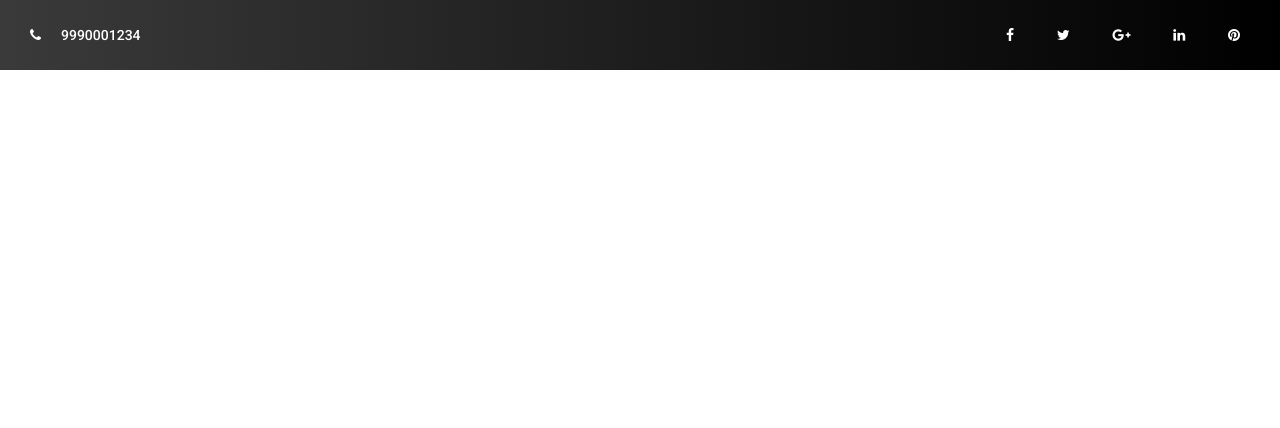
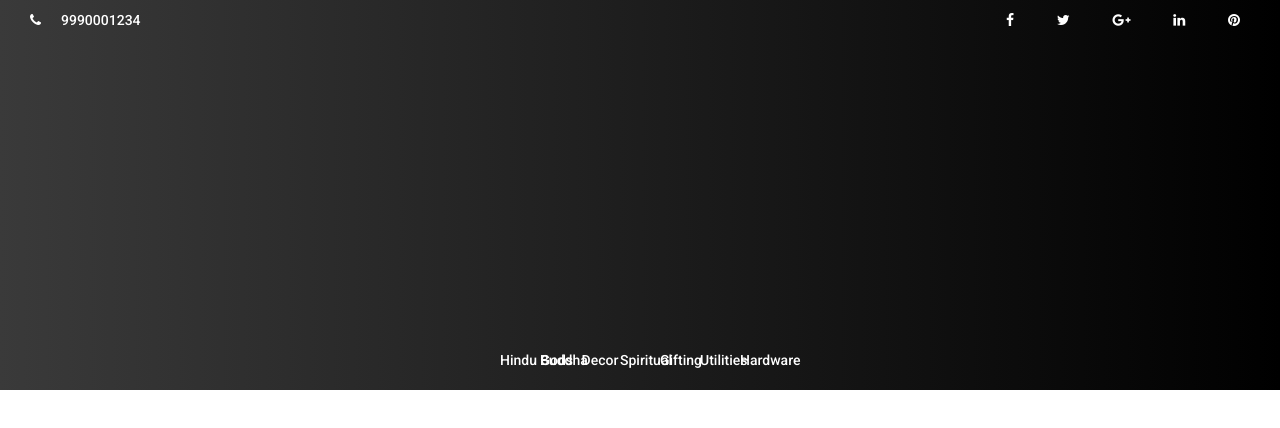
Before and after one commit to vparul/Decor-Shopping, an Angular app: page / in a window 1280 px wide. Shown: the top 428 px of the page. Built offline with nearby package versions, Linux system fonts and the light colour scheme.

Commit message:
Header constants

```diff
--- a/src/app/secure/header/header.component.html
+++ b/src/app/secure/header/header.component.html
@@ -1,5 +1,5 @@
 
-<header class="flex justify-between items-center">
+<header class="flex column justify-between items-center">
     <section class="flex justify-between items-center w-100">
         <div class="call-details">
             <i class="fa fa-phone"></i>
@@ -15,7 +15,18 @@
     </section>
     <section>
         <div>
+            <!-- <img src="../../../assets/images/logo.png"> -->
 
+            <ng-container *ngFor="let menuItem of dropdownMenu">
+                <button mat-icon-button [matMenuTriggerFor]="menu">
+                   {{menuItem.title}}
+                  </button>
+                  <mat-menu #menu="matMenu">
+                    <button *ngFor="let item of menuItem.subMenu.list" mat-menu-item>
+                      <span>{{item}}</span>
+                    </button>
+                  </mat-menu>
+            </ng-container>
         </div>
     </section>
 </header>
--- a/src/app/secure/header/header.component.scss
+++ b/src/app/secure/header/header.component.scss
@@ -1,8 +1,7 @@
 @import 'index.scss';
 header {
     background: linear-gradient(to right,$header-bg, $black);
-    // background-color: ;
-    height: calc(10% - 30px);
+    height: calc(50% - 30px);
     color: $white;
     padding: $spacing-sm $spacing-md * 2;
     .call-details {
--- a/src/app/secure/header/header.component.ts
+++ b/src/app/secure/header/header.component.ts
@@ -1,15 +1,62 @@
 import { Component, OnInit } from '@angular/core';
+import { buddhaDropDownMenu, decorDropDownMenu, giftingDropDownMenu, hinduGodsDropDownMenu, utilitiesDropDownMenu } from 'src/app/shared/shared-constants';
 
 @Component({
   selector: 'decor-header',
   templateUrl: './header.component.html',
-  styleUrls: ['./header.component.scss']
+  styleUrls: ['./header.component.scss'],
 })
 export class HeaderComponent implements OnInit {
 
-  constructor() { }
 
-  ngOnInit(): void {
-  }
 
+  dropdownMenu = [
+    {
+      title:'Hindu Gods',
+      subMenu:{
+        list: hinduGodsDropDownMenu
+      }
+    },
+    {
+      title:'Buddha',
+      subMenu:{
+        list: buddhaDropDownMenu
+      }
+    },
+    {
+      title:'Decor',
+      subMenu:{
+        list: decorDropDownMenu
+      }
+    },
+    {
+      title:'Spiritual',
+      subMenu:{
+        list: []
+      }
+    },
+    {
+      title:'Gifting',
+      subMenu:{
+        list: giftingDropDownMenu
+      }
+    },
+    {
+      title:'Utilities',
+      subMenu:{
+        list: utilitiesDropDownMenu
+      }
+    },
+    {
+      title:'Hardware',
+      subMenu:{
+        list: []
+      }
+    }
+  ]
+
+
+  constructor() {}
+
+  ngOnInit(): void {}
 }
--- a/src/app/shared/material.module.ts
+++ b/src/app/shared/material.module.ts
@@ -2,10 +2,12 @@ import { NgModule } from '@angular/core';
 import { CommonModule } from '@angular/common';
 import {MatButtonModule} from '@angular/material/button';
 import {MatIconModule} from '@angular/material/icon'
+import {MatMenuModule} from '@angular/material/menu';
 
 const MATERIAL_MODULES = [
   MatButtonModule,
-  MatIconModule
+  MatIconModule,
+  MatMenuModule
 ]
 
 @NgModule({
--- /dev/null
+++ b/src/app/shared/shared-constants.ts
@@ -0,0 +1,31 @@
+export const hinduGodsDropDownMenu = [
+    'durga',
+    'ganesha',
+    'sai baba',
+    'saraswati',
+    'ganesha lakshmi',
+    'natraja',
+    'hanuman',
+    'krishna',
+    'shiva',
+    'radha krishna',
+    'brahmna',
+    'rama family',
+  ];
+
+  export const buddhaDropDownMenu = [
+    'gautam buddha',
+    'happy buddha',
+    'tara','manjushri','avalokiteshvara','large buddha'
+  ]
+  export const decorDropDownMenu = [
+    'welcome lady',
+    'wall decor',
+    'animal figurines','fengshui-vastu','south indian urli','small diye','large lamp','peacock diya lamp'
+  ]
+
+  export const giftingDropDownMenu =[
+      'pooja items'
+  ]
+
+  export const utilitiesDropDownMenu =['bottles','bowl tray sets']
--- a/src/assets/styles/_layout.scss
+++ b/src/assets/styles/_layout.scss
@@ -1,5 +1,8 @@
 .flex {
     display: flex;
+    &.column {
+        flex-direction: column;
+    }
     &.justify-between {
         justify-content: space-between;
     }
```
Also changed, not shown: src/app/shared/shared.module.ts (+5 -2 lines), src/assets/images/logo.png (added).
